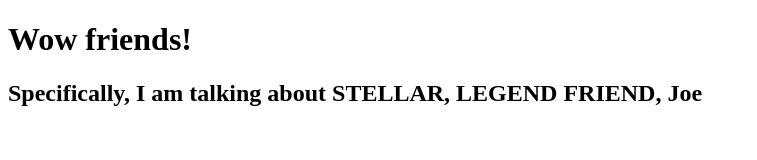
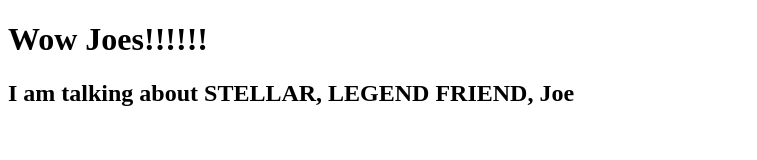
Before and after one commit to AsafGerchak/congenial-fiesta, a plain HTML site: page index.html in a window 1280 px wide. Shown: the whole page, without its empty margins (0-757 px from the left). Drawn offline with Linux system fonts and the light colour scheme.

Commit message:
Lean into the Joe :sheep::one::ribbon:

```diff
--- a/index.html
+++ b/index.html
@@ -4,13 +4,13 @@
   <meta charset="UTF-8">
   <meta http-equiv="X-UA-Compatible" content="IE=edge">
   <meta name="viewport" content="width=device-width, initial-scale=1.0">
-  <title>Friends are sexy guys + commraddes</title>
+  <title>Friends are sexy joes + Joemmraddes</title>
 </head>
 <body>
 
-  <h1>Wow friends!</h1>
+  <h1>Wow Joes!!!!!!</h1>
 
-  <h2>Specifically, I am talking about STELLAR, LEGEND FRIEND, Joe</h2>
+  <h2>I am talking about STELLAR, LEGEND FRIEND, Joe</h2>
 
 </body>
 </html>
```
